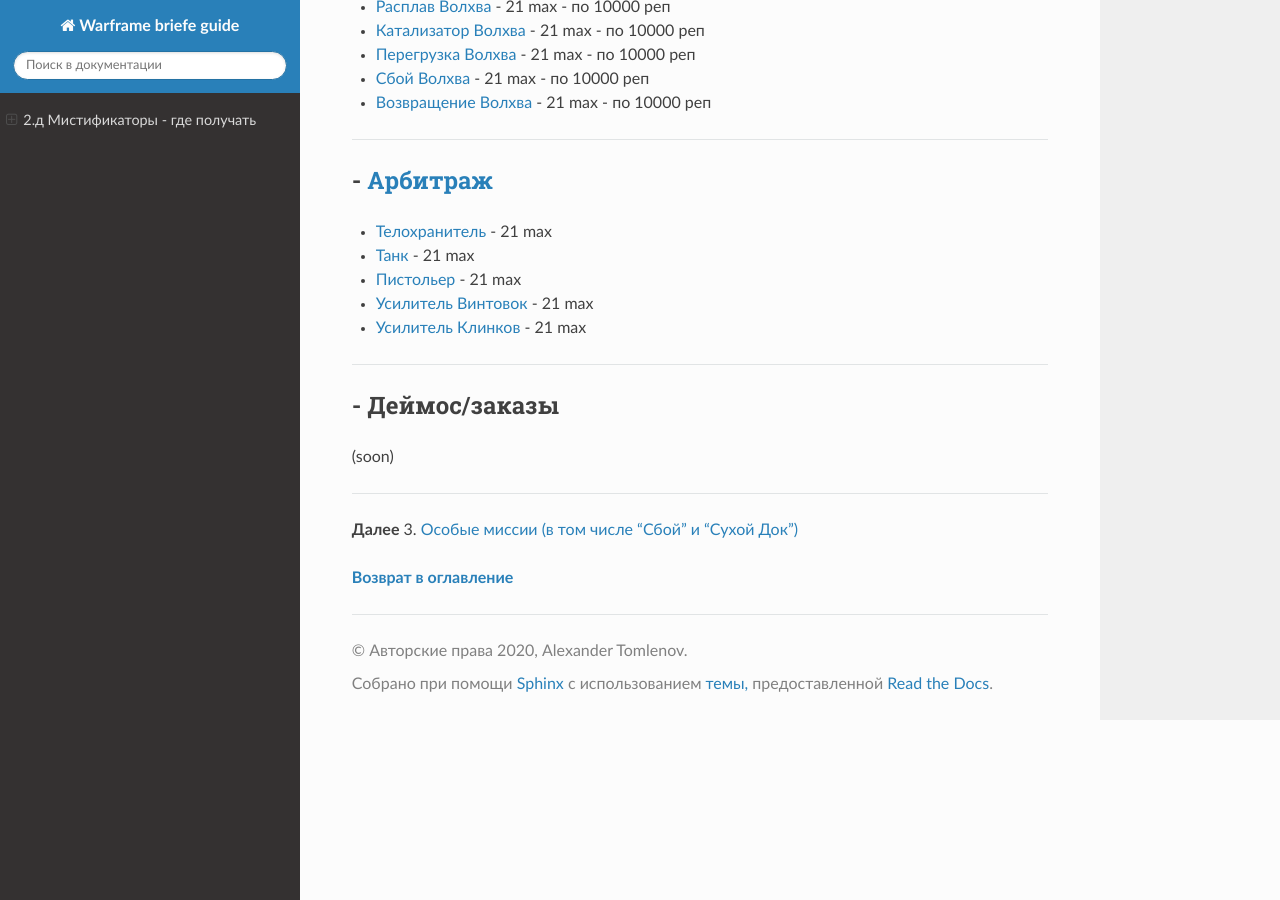
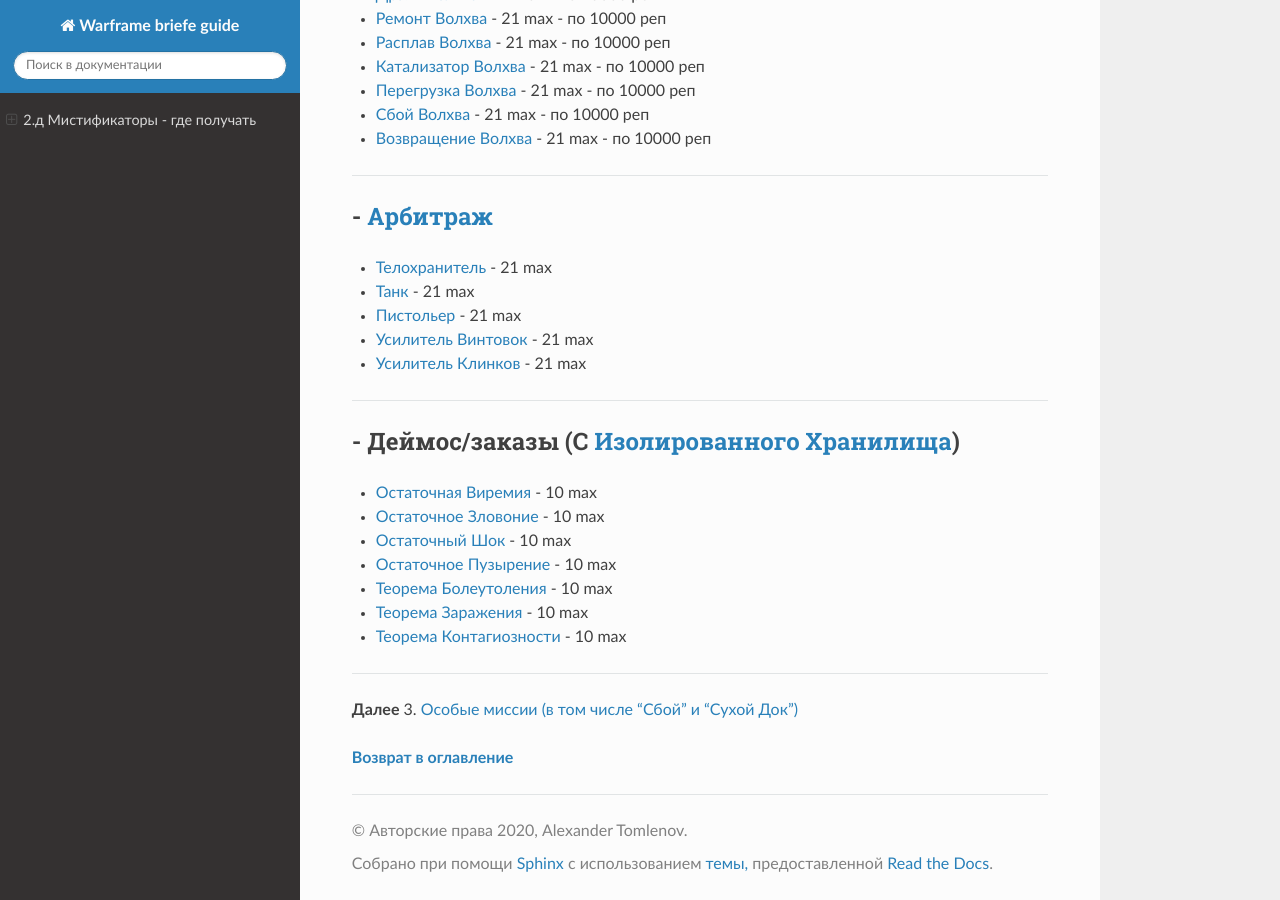
Before and after one commit to crackedmind/warframe-brief-guide, a Sphinx documentation site: the page built from source/02_d.md, in a window 1280 px wide and 900 px high, scrolled down 3831 px. Built offline with Sphinx 7.4.7 and the Read the Docs theme 2.0.0, drawn with Linux system fonts in a browser that asks for light colours; some of the changed text lies outside the part shown.

Commit message:
Deimos mists

```diff
--- a/source/02_d.md
+++ b/source/02_d.md
@@ -139,7 +139,20 @@
 
     </details>
 
-* Награды на Деймосе с новых заказов (позже дополню)
+* Награды на Деймосе с новых заказов (6 шт) - оружие+варфрейм
+    <details>
+         <summary> список </summary>
+
+            Остаточная Виремия
+            Остаточное Зловоние
+            Остаточный Шок
+            Остаточное Пузырение
+            Теорема Болеутоления
+            Теорема Заражения
+            Теорема Контагиозности
+
+    </details>
+
 ***
 
 🏦Сколько нужно очков (фазовые ячейка) и времени с **Яда Орфикса** на скупку (сборку) всех мистиков у Отца:
@@ -242,8 +255,15 @@
 * [Усилитель Винтовок](https://warframe.fandom.com/ru/wiki/%D0%9C%D0%B8%D1%81%D1%82%D0%B8%D1%87%D0%B5%D1%81%D0%BA%D0%B8%D0%B9_%D0%A3%D1%81%D0%B8%D0%BB%D0%B8%D1%82%D0%B5%D0%BB%D1%8C_%D0%92%D0%B8%D0%BD%D1%82%D0%BE%D0%B2%D0%BE%D0%BA)	- 21 max
 * [Усилитель Клинков](https://warframe.fandom.com/ru/wiki/%D0%9C%D0%B8%D1%81%D1%82%D0%B8%D1%87%D0%B5%D1%81%D0%BA%D0%B8%D0%B9_%D0%A3%D1%81%D0%B8%D0%BB%D0%B8%D1%82%D0%B5%D0%BB%D1%8C_%D0%9A%D0%BB%D0%B8%D0%BD%D0%BA%D0%BE%D0%B2)	    - 21 max
 ***
-#### - Деймос/заказы
-(soon)
+#### - **Деймос/заказы** (С [Изолированного Хранилища](https://warframe.fandom.com/ru/wiki/%D0%98%D0%B7%D0%BE%D0%BB%D0%B8%D1%80%D0%BE%D0%B2%D0%B0%D0%BD%D0%BD%D0%BE%D0%B5_%D0%A5%D1%80%D0%B0%D0%BD%D0%B8%D0%BB%D0%B8%D1%89%D0%B5))
+
+* [Остаточная Виремия](https://warframe.fandom.com/ru/wiki/%D0%9E%D1%81%D1%82%D0%B0%D1%82%D0%BE%D1%87%D0%BD%D0%B0%D1%8F_%D0%92%D0%B8%D1%80%D0%B5%D0%BC%D0%B8%D1%8F)	- 10 max
+* [Остаточное Зловоние](https://warframe.fandom.com/ru/wiki/%D0%9E%D1%81%D1%82%D0%B0%D1%82%D0%BE%D1%87%D0%BD%D0%BE%D0%B5_%D0%97%D0%BB%D0%BE%D0%B2%D0%BE%D0%BD%D0%B8%D0%B5)	- 10 max
+* [Остаточный Шок](https://warframe.fandom.com/ru/wiki/%D0%9E%D1%81%D1%82%D0%B0%D1%82%D0%BE%D1%87%D0%BD%D1%8B%D0%B9_%D0%A8%D0%BE%D0%BA) 	- 10 max
+* [Остаточное Пузырение](https://warframe.fandom.com/ru/wiki/%D0%9E%D1%81%D1%82%D0%B0%D1%82%D0%BE%D1%87%D0%BD%D0%BE%D0%B5_%D0%9F%D1%83%D0%B7%D1%8B%D1%80%D0%B5%D0%BD%D0%B8%D0%B5) 	- 10 max
+* [Теорема Болеутоления](https://warframe.fandom.com/ru/wiki/%D0%A2%D0%B5%D0%BE%D1%80%D0%B5%D0%BC%D0%B0_%D0%91%D0%BE%D0%BB%D0%B5%D1%83%D1%82%D0%BE%D0%BB%D0%B5%D0%BD%D0%B8%D1%8F)	- 10 max
+* [Теорема Заражения](https://warframe.fandom.com/ru/wiki/%D0%A2%D0%B5%D0%BE%D1%80%D0%B5%D0%BC%D0%B0_%D0%97%D0%B0%D1%80%D0%B0%D0%B6%D0%B5%D0%BD%D0%B8%D1%8F)	- 10 max
+* [Теорема Контагиозности](https://warframe.fandom.com/ru/wiki/%D0%A2%D0%B5%D0%BE%D1%80%D0%B5%D0%BC%D0%B0_%D0%9A%D0%BE%D0%BD%D1%82%D0%B0%D0%B3%D0%B8%D0%BE%D0%B7%D0%BD%D0%BE%D1%81%D1%82%D0%B8) - 10 max
 
 ***
 **Далее** 3. [Особые миссии (в том числе “Сбой” и “Сухой Док”)](03.md)
--- a/source/conf.py
+++ b/source/conf.py
@@ -22,7 +22,7 @@
 author = 'Alexander Tomlenov'
 
 # The full version, including alpha/beta/rc tags
-release = '29.3.1.1'
+release = '29.7.0'
 
 # -- General configuration ---------------------------------------------------
 
```
Also changed, not shown: source/03_b.md (+1 -1 lines).
